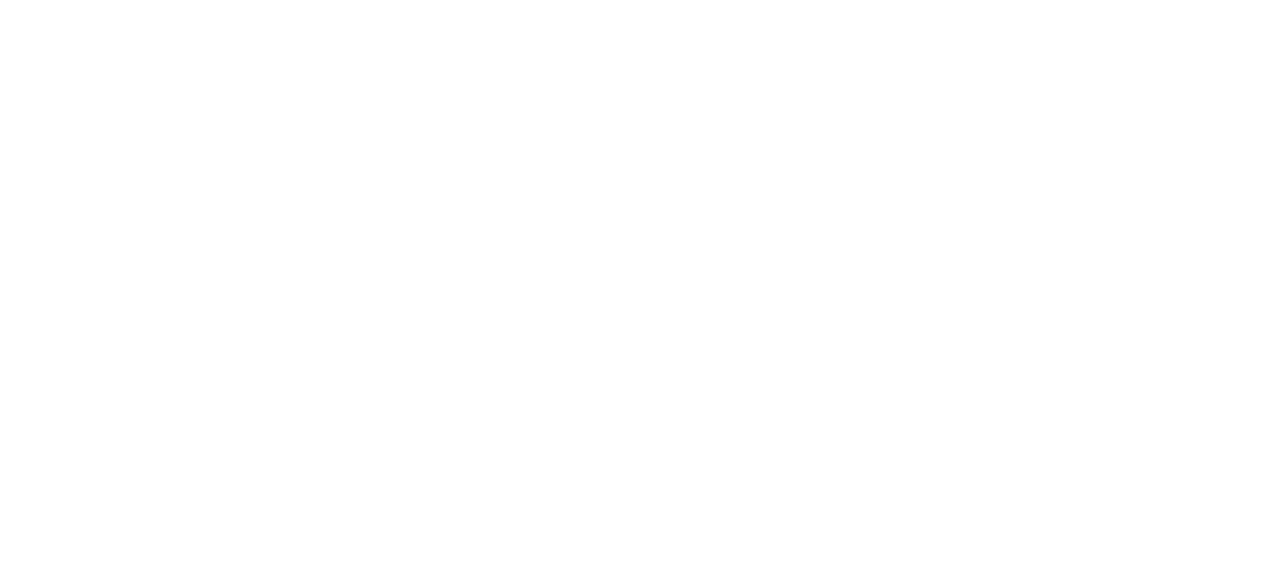
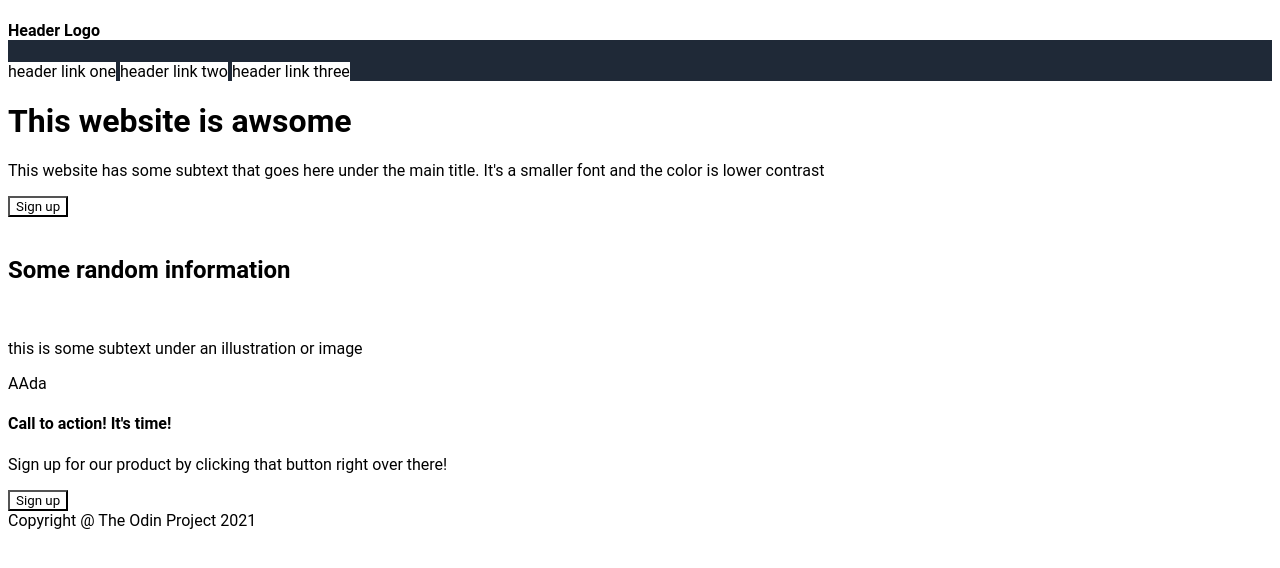
Before and after one commit to ATiKA0/landig_page, a plain HTML site: page index.html in a window 1280 px wide. Drawn offline with Linux system fonts and the light colour scheme.

Commit message:
Basic HTML done

```diff
--- a/index.html
+++ b/index.html
@@ -6,7 +6,36 @@
     <title>Landing Page</title>
 </head>
 <body>
+    <div id="header">
+        <h4>Header Logo</h4>
+        <a>header link one</a>
+        <a>header link two</a>
+        <a>header link three</a>
+    </div>
+    <div id="signin">
+        <div class="text">
+            <h1>This website is awsome</h1>
+            <p>This website has some subtext that goes here under the main title. It's a smaller font and the color is lower contrast</p>
+            <button>Sign up</button>
+        </div>
 
-
+        <img src="" alt="">
+    </div>
+    <div id="info">
+        <h2>Some random information</h2>
+        <div>
+            <img src="" alt="">
+            <p>this is some subtext under an illustration or image</p>
+        </div>
+    </div>
+    <div id="quote">
+        <p>AAda</p>
+    </div>
+    <div id="call">
+        <h4>Call to action! It's time!</h4>
+        <p>Sign up for our product by clicking that button right over there!</p>
+        <button>Sign up</button>
+    </div>
+    <footer>Copyright @ The Odin Project 2021</footer>
 </body>
 </html>
--- a/style.css
+++ b/style.css
@@ -0,0 +1,8 @@
+*{
+    background-color: white;
+    font-family: roboto;
+}
+
+#header{
+    background-color: #1F2937;
+}
```
